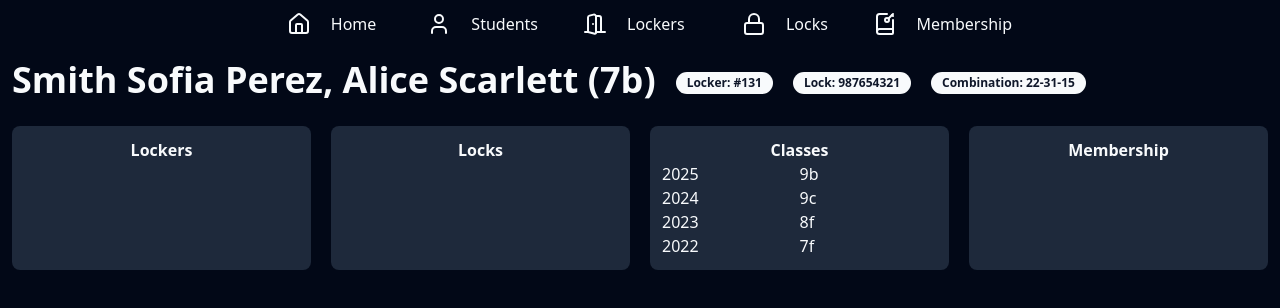
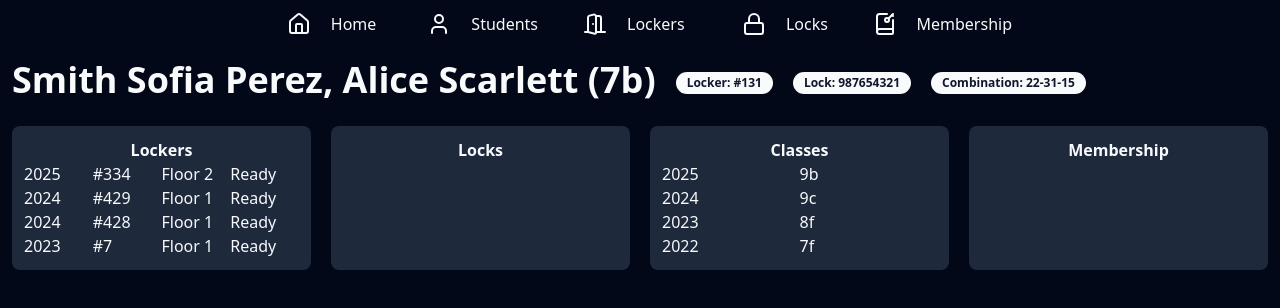
Before and after one commit to b-at-neu/pulse, a Next.js app: page /students/1e2a3d4c-5b6f-7a8d-9e1b-2c3d4e5f6a7 in a window 1280 px wide. Shown: the top 308 px of the page. Built offline with nearby package versions, Linux system fonts and the light colour scheme.

Commit message:
#13 implement locker card

```diff
--- a/app/students/[id]/page.tsx
+++ b/app/students/[id]/page.tsx
@@ -79,15 +79,27 @@ export default function Page() {
       </div>
 
       <div className="grid md:grid-cols-2 lg:grid-cols-4 gap-5">
-        <Card title={'Lockers'}></Card>
+        <Card title={'Lockers'}>
+          {data.lockers.map((v, i) => (
+            <div key={i} className="flex">
+              <p className="w-1/4">{v.year}</p>
+              <p className="w-1/4">#{v.number}</p>
+              <p className="w-1/4">Floor {v.floor}</p>
+              <p className="w-1/4">{v.status}</p>
+            </div>
+          ))}
+        </Card>
 
         <Card title={'Locks'}></Card>
 
         <Card title={'Classes'}>
           {data.classes.map((v, i) => (
-            <div key={i} className='flex'>
-              <p className='w-1/2'>{v.year}</p>
-              <p className='w-1/2'>{v.grade}{v.letter}</p>
+            <div key={i} className="flex">
+              <p className="w-1/2">{v.year}</p>
+              <p className="w-1/2">
+                {v.grade}
+                {v.letter}
+              </p>
             </div>
           ))}
         </Card>
```
